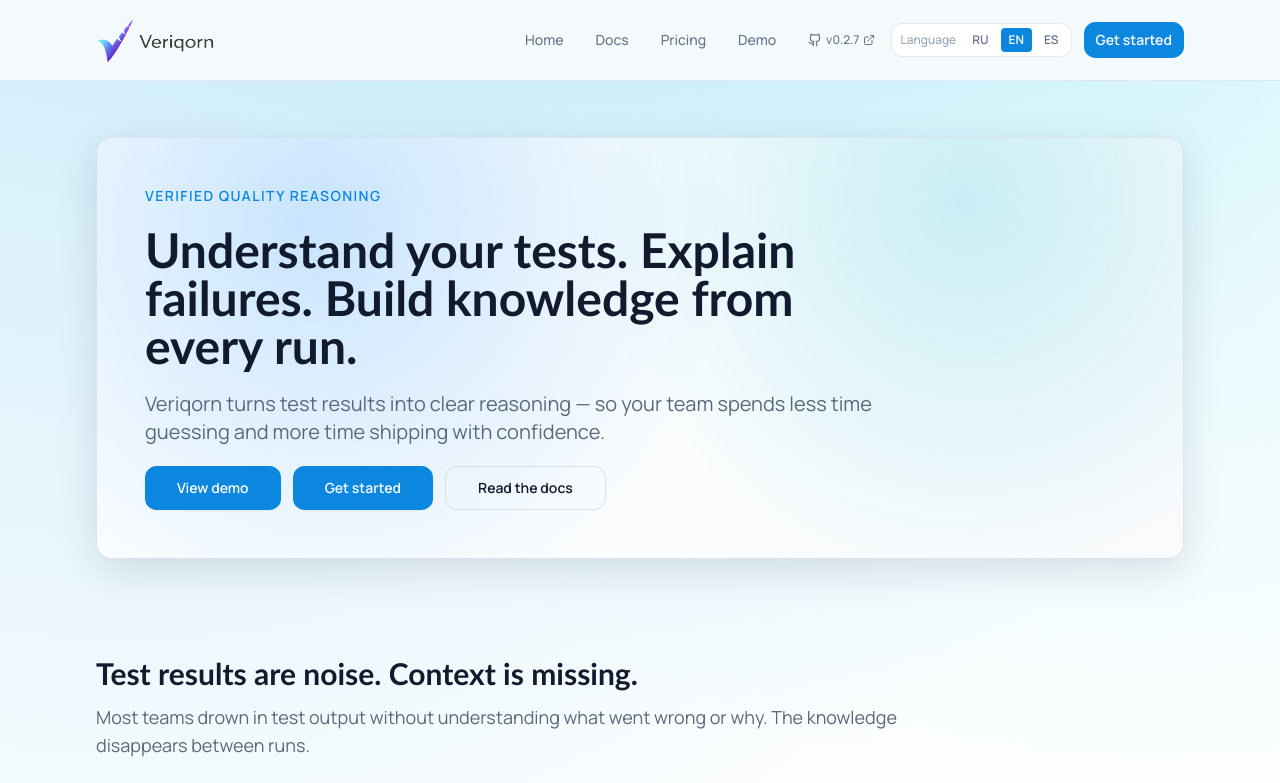
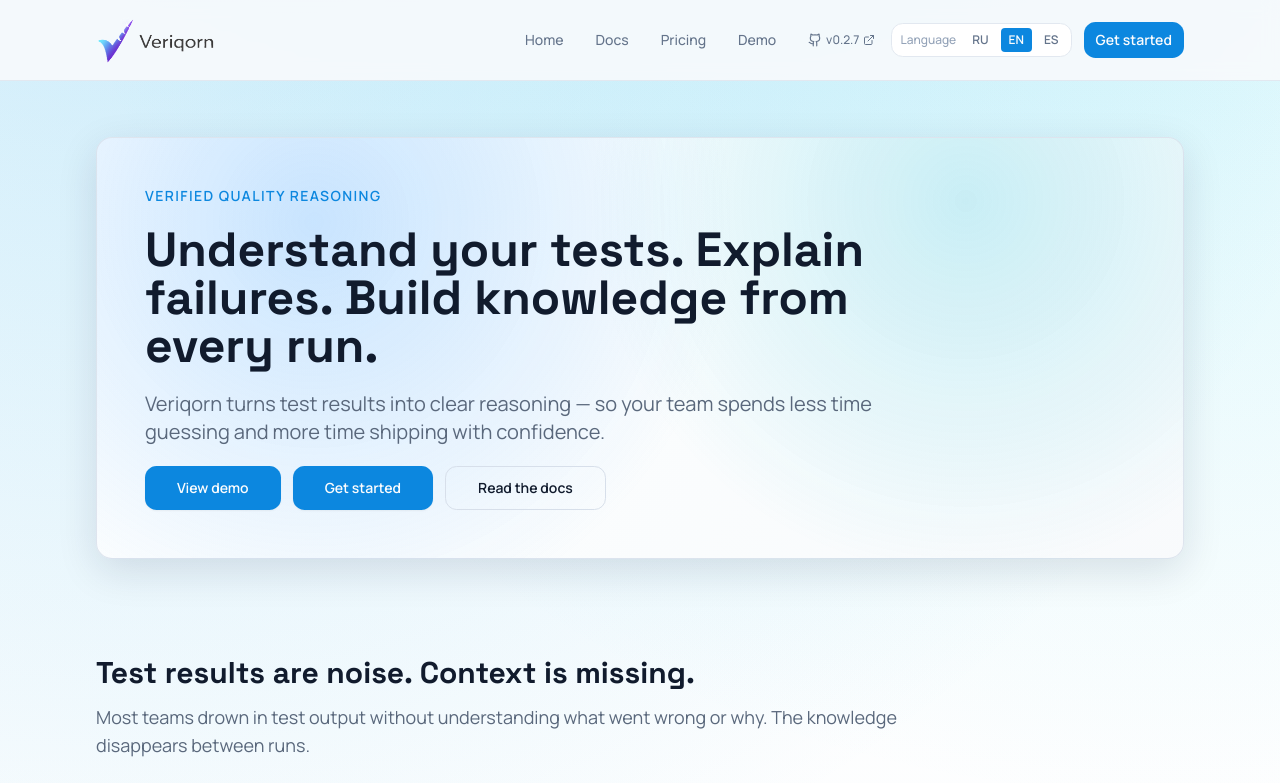
Before and after one commit to Veriqorn/veriqorn-site, a React (Vite) app: page / in a window 1280 px wide. Shown: the top 783 px of the page. Built offline with nearby package versions, Linux system fonts and the light colour scheme; no server answers.

Commit message:
fix: restore site and demo typography

```diff
--- a/src/app.css
+++ b/src/app.css
@@ -42,14 +42,14 @@
 h2,
 h3,
 h4 {
-    font-family: "Aptos", "Segoe UI Variable Text", "Trebuchet MS", sans-serif;
+  font-family: "Space Grotesk", sans-serif;
   }
 }
 
 @layer components {
 .demo-platform {
   min-height: 100vh;
-    font-family: "Space Grotesk", sans-serif;
+  font-family: "Aptos", "Segoe UI Variable Text", "Trebuchet MS", sans-serif;
     color: #181f2d;
     background-image:
       radial-gradient(circle at 15% 0%, rgba(197, 221, 246, 0.64), transparent 34%),
```
Lines whose indentation alone changed are shown as unchanged.
